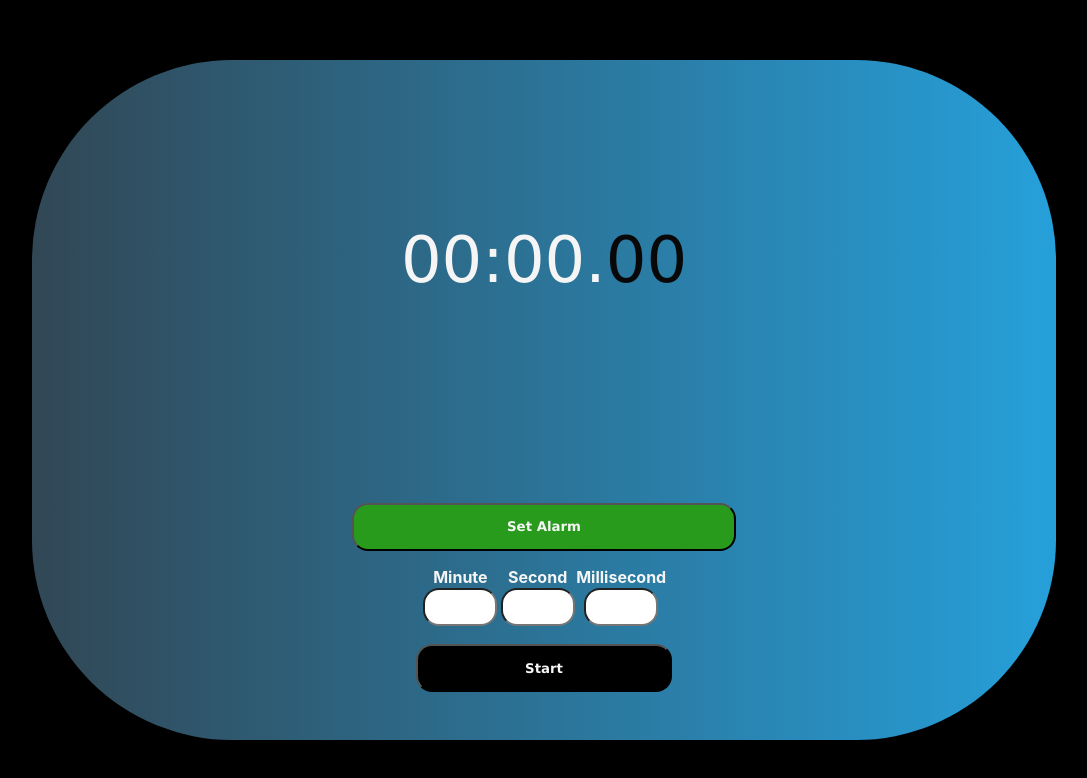
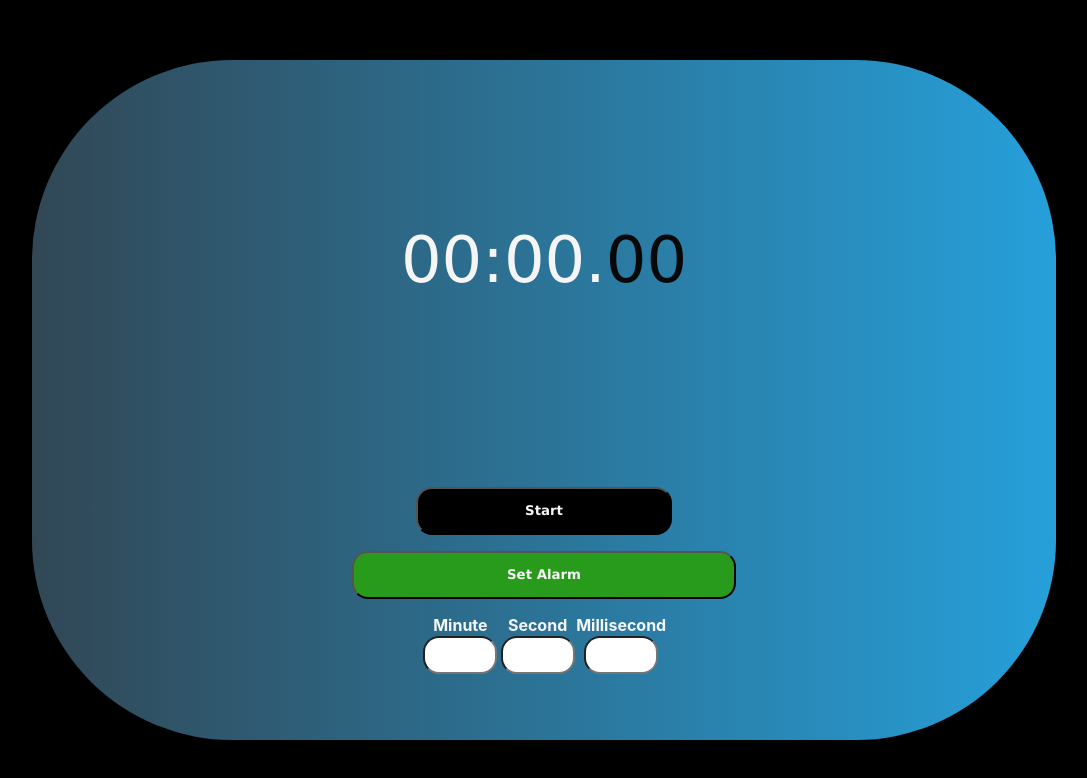
Before and after one commit to Frankva12/chronometer, a React (Create React App) app: page / in a window 1280 px wide. Shown: the top 778 px of the page, without its empty margins (96-1183 px from the left). Built offline with nearby package versions, Linux system fonts and the light colour scheme.

Commit message:
✨ styles

```diff
--- a/src/modules/ControlButtons/ControlButtons.jsx
+++ b/src/modules/ControlButtons/ControlButtons.jsx
@@ -44,9 +44,9 @@
 
   return (
     <div className="Control-Buttons">
+      <div>{props.active ? ActiveButtons : StartButton} </div>
       <div>{AlarmButton}</div>
       <div>{InputTime}</div>
-      <div>{props.active ? ActiveButtons : StartButton} </div>
     </div>
   );
 }
```
